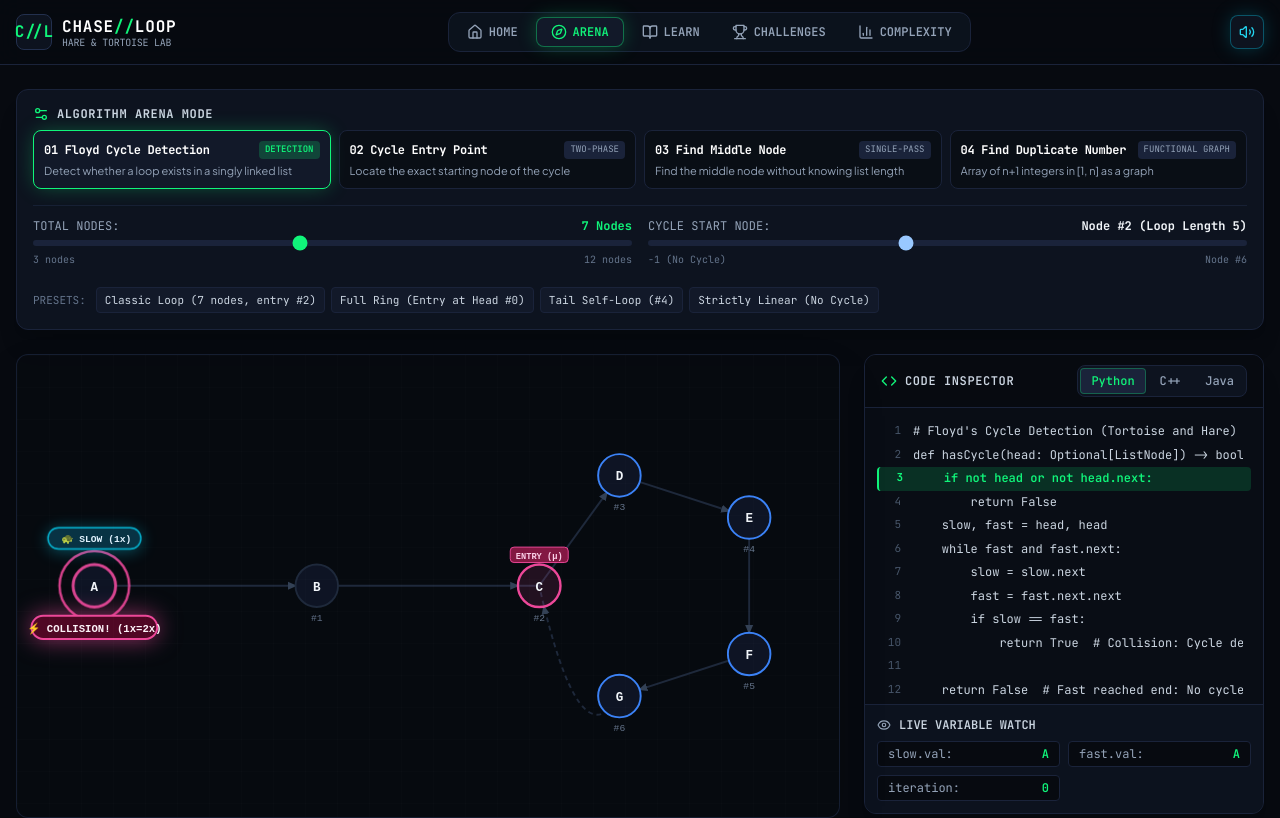
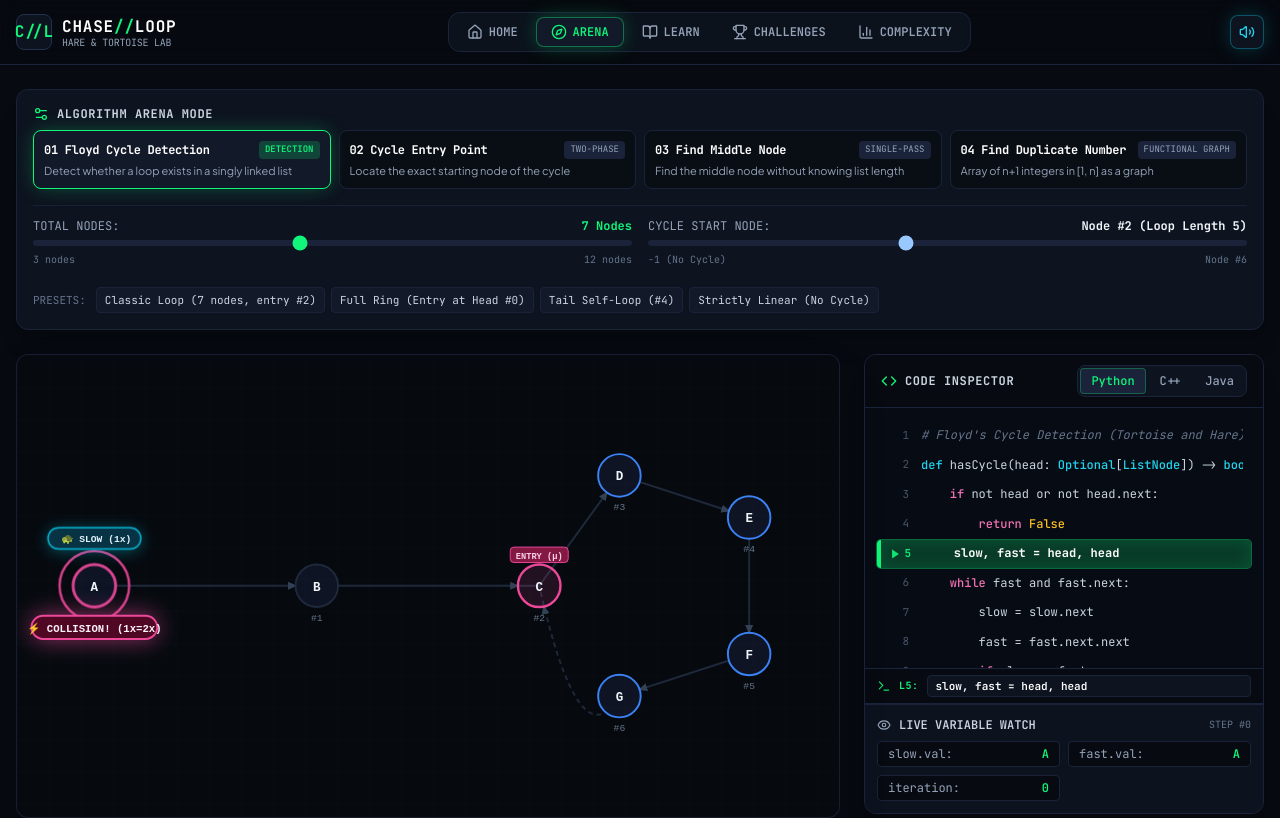
Before and after one commit to cozyneurons/hare-and-tortoise, a React (Vite) app: page / in a window 1280 px wide. Shown: the top 818 px of the page. Built offline with nearby package versions, Linux system fonts and the light colour scheme.

Commit message:
feat: enhance code inspector with active line debugger glyph, auto-scroll, exact line mapping, and execution banner

```diff
--- a/src/algorithms/cycleEntry.ts
+++ b/src/algorithms/cycleEntry.ts
@@ -30,7 +30,7 @@ export function simulateCycleEntry(options: CycleEntryOptions): AlgorithmSimulat
       title: 'Empty List',
       explanation: 'Head is null. No cycle entry exists.',
       detailedReasoning: 'No nodes to traverse.',
-      codeLine: { python: 2, cpp: 2, java: 2 },
+      codeLine: { python: 4, cpp: 3, java: 3 },
       variables: { slow: null, fast: null },
     });
     return {
@@ -62,7 +62,7 @@ export function simulateCycleEntry(options: CycleEntryOptions): AlgorithmSimulat
       title: 'Phase 1: Detection Start',
       explanation: 'Tortoise (Slow, 1x) and Hare (Fast, 2x) placed at Head.',
       detailedReasoning: 'We must first determine if a cycle exists and locate the meeting point.',
-      codeLine: { python: 3, cpp: 3, java: 3 },
+      codeLine: { python: 6, cpp: 6, java: 6 },
       variables: { slow: 0, fast: 0, phase: 'Phase 1: Detection' },
       highlightedNodes: [0],
     });
@@ -90,7 +90,7 @@ export function simulateCycleEntry(options: CycleEntryOptions): AlgorithmSimulat
           title: 'No Cycle Found',
           explanation: 'Fast reached null. Without a cycle, there is no entry point.',
           detailedReasoning: 'Phase 2 cannot begin because list has no loop.',
-          codeLine: { python: 11, cpp: 11, java: 11 },
+          codeLine: { python: 13, cpp: 12, java: 12 },
           variables: { fast: null, cycleEntry: null },
           highlightedNodes: slow !== null ? [slow] : [],
         });
@@ -109,7 +109,7 @@ export function simulateCycleEntry(options: CycleEntryOptions): AlgorithmSimulat
         title: `Phase 1: Iteration ${iteration}`,
         explanation: `Slow at [${nodes[slow!].value}], Fast at [${nodes[fast].value}].`,
         detailedReasoning: 'Advancing pointers at 1x and 2x.',
-        codeLine: { python: 6, cpp: 6, java: 6 },
+        codeLine: { python: 8, cpp: 8, java: 8 },
         variables: { slow: slow!, fast },
         highlightedNodes: [slow!, fast],
       });
@@ -146,7 +146,7 @@ export function simulateCycleEntry(options: CycleEntryOptions): AlgorithmSimulat
     title: 'Phase 1: Detect Meeting Point',
     explanation: `Slow (1x) and Fast (2x) start at Head [${nodes[0].value}]. Target cycle entry is at Index ${cyclePos} ([${nodes[cyclePos].value}]).`,
     detailedReasoning: `Before finding the cycle entry, pointers must collide inside the cycle. μ = ${mu} (prefix), λ = ${lambda} (cycle length).`,
-    codeLine: { python: 4, cpp: 4, java: 4 },
+    codeLine: { python: 6, cpp: 6, java: 6 },
     variables: { slow: nodes[0].value, fast: nodes[0].value, phase: '1: Detect Collision' },
     mathNotes: { mu, lambda },
     highlightedNodes: [0],
@@ -183,7 +183,7 @@ export function simulateCycleEntry(options: CycleEntryOptions): AlgorithmSimulat
         title: `Phase 1 Complete: Collision at [${nodes[slow].value}]!`,
         explanation: `Slow and Fast collided at Node [${nodes[slow].value}] (Index ${slow}). Meeting point locked!`,
         detailedReasoning: `Meeting point M is node ${slow}. Distance from entry k = ${k}. From proof: μ = m·λ - k. We now begin Phase 2.`,
-        codeLine: { python: 8, cpp: 8, java: 8 },
+        codeLine: { python: 11, cpp: 10, java: 10 },
         variables: {
           'meetingNode': nodes[slow].value,
           'k (dist from entry)': k,
@@ -213,7 +213,7 @@ export function simulateCycleEntry(options: CycleEntryOptions): AlgorithmSimulat
       title: `Phase 1: Iteration ${iteration}`,
       explanation: `Slow stepped to [${nodes[slow!].value}], Fast leaped to [${nodes[fast!].value}].`,
       detailedReasoning: `Pointers are closing the distance inside the cycle. Closing rate = 1 node / step.`,
-      codeLine: { python: 6, cpp: 6, java: 6 },
+      codeLine: { python: 8, cpp: 8, java: 8 },
       variables: { slow: nodes[slow!].value, fast: nodes[fast!].value },
       mathNotes: { mu, lambda },
       highlightedNodes: [slow!, fast!],
@@ -241,7 +241,7 @@ export function simulateCycleEntry(options: CycleEntryOptions): AlgorithmSimulat
         title: `Cycle Entry Located: Node [${nodes[ptr1].value}]!`,
         explanation: `Meeting point was directly at Head/Cycle Entry [${nodes[ptr1].value}] (μ = 0).`,
         detailedReasoning: `Since the entire list is a cycle starting at head (μ = 0), the collision occurred at the entry.`,
-        codeLine: { python: 17, cpp: 17, java: 17 },
+        codeLine: { python: 21, cpp: 20, java: 20 },
         variables: { 'Cycle Entry': nodes[ptr1].value, 'Entry Index': ptr1 },
         highlightedNodes: [ptr1],
       });
@@ -274,7 +274,7 @@ export function simulateCycleEntry(options: CycleEntryOptions): AlgorithmSimulat
       title: 'Phase 2: Reset Pointer 1 to Head',
       explanation: `Ptr 1 (Slow) reset to Head [${nodes[0].value}]. Ptr 2 (Hare) remains at Meeting Node [${nodes[ptr2].value}]. Both will now move 1 step at a time!`,
       detailedReasoning: `Distance from Head to Entry is μ = ${mu}. Distance from Meeting Point to Entry along the loop is (λ - k) = ${lambda - k}. Because μ ≡ (λ - k) (mod λ), they will meet precisely at the entry node!`,
-      codeLine: { python: 13, cpp: 13, java: 13 },
+      codeLine: { python: 16, cpp: 15, java: 15 },
       variables: {
         'ptr1 (Head)': nodes[0].value,
         'ptr2 (Meeting)': nodes[ptr2].value,
@@ -315,7 +315,7 @@ export function simulateCycleEntry(options: CycleEntryOptions): AlgorithmSimulat
           title: `Cycle Entry Located: Node [${nodes[ptr1].value}]!`,
           explanation: `Both pointers met at Node [${nodes[ptr1].value}] (Index ${ptr1}). This is the exact start of the cycle!`,
           detailedReasoning: `Ptr 1 walked exactly μ = ${mu} steps from Head. Ptr 2 walked μ steps from meeting point M and completed the loop to reach the entry. Mathematical certainty confirmed!`,
-          codeLine: { python: 17, cpp: 17, java: 17 },
+          codeLine: { python: 21, cpp: 20, java: 20 },
           variables: {
             'Cycle Entry': nodes[ptr1].value,
             'Entry Index': ptr1,
@@ -343,7 +343,7 @@ export function simulateCycleEntry(options: CycleEntryOptions): AlgorithmSimulat
           title: `Phase 2: Step ${phase2Step} (Both 1x)`,
           explanation: `Ptr 1 moved to [${nodes[ptr1].value}], Ptr 2 moved to [${nodes[ptr2].value}].`,
           detailedReasoning: `Both pointers move synchronously at 1 step/iteration. Distance remaining to entry for Ptr 1: ${mu - phase2Step}.`,
-          codeLine: { python: 15, cpp: 15, java: 15 },
+          codeLine: { python: 18, cpp: 17, java: 17 },
           variables: {
             'ptr1': nodes[ptr1].value,
             'ptr2': nodes[ptr2].value,
--- a/src/algorithms/findDuplicate.ts
+++ b/src/algorithms/findDuplicate.ts
@@ -65,7 +65,7 @@ export function simulateFindDuplicate(nums: number[]): AlgorithmSimulationResult
     title: 'Functional Graph Mapped: Start at Index 0',
     explanation: `Array of length ${nums.length} mapped to functional graph $i \\to nums[i]$. Pointers begin at head Index 0.`,
     detailedReasoning: `Because elements are in range [1, n], no element points to Index 0. Index 0 is a guaranteed entry point into the graph component containing the cycle.`,
-    codeLine: { python: 3, cpp: 3, java: 3 },
+    codeLine: { python: 4, cpp: 4, java: 4 },
     variables: {
       'array': JSON.stringify(nums),
       'n': validation.n!,
@@ -87,7 +87,7 @@ export function simulateFindDuplicate(nums: number[]): AlgorithmSimulationResult
     title: 'Phase 1: First Leap',
     explanation: `Slow stepped 1x to Index ${slow} ($nums[0] = ${slow}$). Fast leaped 2x to Index ${fast} ($nums[nums[0]] = ${fast}$).`,
     detailedReasoning: `Fast travels along the array values twice as fast as Slow.`,
-    codeLine: { python: 5, cpp: 5, java: 5 },
+    codeLine: { python: 7, cpp: 7, java: 7 },
     variables: {
       'slow': slow,
       'nums[slow]': nums[slow],
@@ -121,7 +121,7 @@ export function simulateFindDuplicate(nums: number[]): AlgorithmSimulationResult
         title: `Phase 1 Collision at Index ${slow}!`,
         explanation: `Slow and Fast collided at Index ${slow} ($value = ${nums[slow]}$). A cycle is confirmed in the functional graph.`,
         detailedReasoning: `Pointers met inside the loop formed by the duplicate value. Now transition to Phase 2 to locate the cycle entry.`,
-        codeLine: { python: 8, cpp: 8, java: 8 },
+        codeLine: { python: 10, cpp: 9, java: 9 },
         variables: {
           'meetingIndex': slow,
           'meetingValue': nums[slow],
@@ -143,7 +143,7 @@ export function simulateFindDuplicate(nums: number[]): AlgorithmSimulationResult
         title: `Phase 1: Iteration ${iteration}`,
         explanation: `Slow at Index ${slow} ($val=${nums[slow]}$), Fast at Index ${fast} ($val=${nums[fast]}$).`,
         detailedReasoning: `Slow traversed to nums[${prevSlow}] = ${slow}. Fast traversed two hops to nums[nums[${prevFast}]] = ${fast}.`,
-        codeLine: { python: 6, cpp: 6, java: 6 },
+        codeLine: { python: 7, cpp: 7, java: 7 },
         variables: { slow, fast, 'nums[slow]': nums[slow], 'nums[fast]': nums[fast] },
         highlightedNodes: [slow, fast],
       });
@@ -166,7 +166,7 @@ export function simulateFindDuplicate(nums: number[]): AlgorithmSimulationResult
     title: 'Phase 2: Reset Pointer 1 to Index 0',
     explanation: `Ptr 1 reset to Index 0. Ptr 2 remains at collision Index ${ptr2}. Both will advance 1 hop at a time until meeting!`,
     detailedReasoning: `By Floyd's distance theorem, the distance from Index 0 to the duplicate entry equals the distance from collision ${ptr2} forward to the duplicate entry.`,
-    codeLine: { python: 11, cpp: 11, java: 11 },
+    codeLine: { python: 13, cpp: 12, java: 12 },
     variables: { 'ptr1': 0, 'ptr2': ptr2, 'speed': '1x step' },
     highlightedNodes: [ptr1, ptr2],
   });
@@ -196,7 +196,7 @@ export function simulateFindDuplicate(nums: number[]): AlgorithmSimulationResult
         title: `Duplicate Number Found: ${ptr1}!`,
         explanation: `Both pointers collided at Index/Value ${ptr1}. The duplicate number in the array is ${ptr1}!`,
         detailedReasoning: `Multiple indices lead to ${ptr1}, creating the cycle entrance. Solved in O(N) time and O(1) auxiliary space without modifying the original array!`,
-        codeLine: { python: 15, cpp: 15, java: 15 },
+        codeLine: { python: 19, cpp: 18, java: 18 },
         variables: {
           'Duplicate Number': ptr1,
           'Cycle Entry Index': ptr1,
@@ -218,7 +218,7 @@ export function simulateFindDuplicate(nums: number[]): AlgorithmSimulationResult
         title: `Phase 2: Step ${phase2Step}`,
         explanation: `Ptr 1 moved to Index ${ptr1} ($nums[${prev1}] = ${ptr1}$), Ptr 2 moved to Index ${ptr2} ($nums[${prev2}] = ${ptr2}$).`,
         detailedReasoning: `Both pointers stepping 1x towards the cycle entry.`,
-        codeLine: { python: 13, cpp: 13, java: 13 },
+        codeLine: { python: 16, cpp: 15, java: 15 },
         variables: { ptr1, ptr2, 'nums[ptr1]': nums[ptr1], 'nums[ptr2]': nums[ptr2] },
         highlightedNodes: [ptr1, ptr2],
       });
--- a/src/algorithms/findMiddle.ts
+++ b/src/algorithms/findMiddle.ts
@@ -72,7 +72,7 @@ export function simulateFindMiddle(options: FindMiddleOptions): AlgorithmSimulat
     title: 'Initialize Pointers at Head',
     explanation: `Slow and Fast placed at Head [${nodes[0].value}]. List length = ${nodeCount} (${nodeCount % 2 === 0 ? 'EVEN' : 'ODD'}).`,
     detailedReasoning: `Convention: "${convention.toUpperCase()} middle node" for even lengths. When Fast advances 2 steps for every 1 step of Slow, Slow travels exactly half the total distance.`,
-    codeLine: { python: 3, cpp: 3, java: 3 },
+    codeLine: { python: 5, cpp: 4, java: 4 },
     variables: {
       'slow': nodes[0].value,
       'fast': nodes[0].value,
@@ -112,7 +112,7 @@ export function simulateFindMiddle(options: FindMiddleOptions): AlgorithmSimulat
             ? `Fast stepped beyond tail into null (even length). Slow is at Node [${nodes[slow!].value}] (Index ${slow}).`
             : `Fast reached tail Node [${nodes[fast].value}] (odd length). Slow is at Node [${nodes[slow!].value}] (Index ${slow}).`,
           detailedReasoning: `List length is ${nodeCount}. Slow traveled $\\lfloor ${nodeCount} / 2 \\rfloor = ${slow}$ steps. Node [${nodes[slow!].value}] is the exact mathematical middle (${nodeCount % 2 === 0 ? 'second middle for even length' : 'exact middle'}).`,
-          codeLine: { python: 8, cpp: 8, java: 8 },
+          codeLine: { python: 11, cpp: 10, java: 10 },
           variables: {
             'middleNode': nodes[slow!].value,
             'middleIndex': slow,
@@ -135,7 +135,7 @@ export function simulateFindMiddle(options: FindMiddleOptions): AlgorithmSimulat
           title: `Iteration ${iteration}`,
           explanation: `Slow stepped to [${nodes[slow!].value}], Fast leaped to [${nodes[fast!].value}].`,
           detailedReasoning: `Slow has traversed ${iteration} node(s); Fast has traversed ${iteration * 2} nodes. Fast is twice as far as Slow.`,
-          codeLine: { python: 5, cpp: 5, java: 5 },
+          codeLine: { python: 8, cpp: 7, java: 7 },
           variables: {
             'slow': nodes[slow!].value,
             'fast': nodes[fast!].value,
@@ -170,7 +170,7 @@ export function simulateFindMiddle(options: FindMiddleOptions): AlgorithmSimulat
         title: `Iteration ${iteration}`,
         explanation: `Slow stepped to [${nodes[slow!].value}], Fast leaped to [${nodes[fast!].value}].`,
         detailedReasoning: `Fast is two steps ahead for every step of Slow.`,
-        codeLine: { python: 5, cpp: 5, java: 5 },
+        codeLine: { python: 8, cpp: 7, java: 7 },
         variables: { slow: nodes[slow!].value, fast: nodes[fast!].value },
         highlightedNodes: [slow!, fast!],
       });
@@ -186,10 +186,11 @@ export function simulateFindMiddle(options: FindMiddleOptions): AlgorithmSimulat
       prevFastIndex: fast,
       phase: 'COMPLETED',
       status: 'FOUND_MIDDLE',
+      middleIndex: slow,
       title: `First Middle Found: Node [${nodes[slow!].value}]!`,
       explanation: `Fast cannot advance two steps further without hitting null. Slow stops at first middle Node [${nodes[slow!].value}] (Index ${slow}).`,
       detailedReasoning: `For length ${nodeCount}, first middle is index $\\lfloor (${nodeCount}-1)/2 \\rfloor = ${slow}$.`,
-      codeLine: { python: 8, cpp: 8, java: 8 },
+      codeLine: { python: 11, cpp: 10, java: 10 },
       variables: { 'firstMiddleNode': nodes[slow!].value, 'middleIndex': slow },
       highlightedNodes: [slow!],
     });
--- a/src/algorithms/floydCycleDetection.ts
+++ b/src/algorithms/floydCycleDetection.ts
@@ -46,7 +46,7 @@ export function simulateFloydCycleDetection(options: CycleDetectionOptions): Alg
       title: 'Empty List',
       explanation: 'Head pointer is null. An empty list cannot contain a cycle.',
       detailedReasoning: 'No traversal is possible. The algorithm terminates immediately with false.',
-      codeLine: { python: 2, cpp: 2, java: 2 },
+      codeLine: { python: 4, cpp: 4, java: 4 },
       variables: { slow: null, fast: null, hasCycle: false },
     });
     return {
@@ -75,7 +75,7 @@ export function simulateFloydCycleDetection(options: CycleDetectionOptions): Alg
     title: 'Initialize Pointers',
     explanation: `Slow (Tortoise) and Fast (Hare) both placed at Head node [${nodes[0].value}].`,
     detailedReasoning: 'Both pointers begin at the start of the linked list. The search space is initialized.',
-    codeLine: { python: 3, cpp: 3, java: 3 },
+    codeLine: { python: 5, cpp: 6, java: 6 },
     variables: {
       'slow.val': nodes[slow].value,
       'fast.val': nodes[fast].value,
@@ -122,7 +122,7 @@ export function simulateFloydCycleDetection(options: CycleDetectionOptions): Alg
         title: `Collision at Node [${nodes[slow].value}]!`,
         explanation: `Slow and Fast pointers converged on Node [${nodes[slow].value}] (Index ${slow}).`,
         detailedReasoning: `Because Fast moves at 2x and Slow at 1x, their relative closing speed within the cycle is 1 node per iteration. A collision is mathematically guaranteed. Cycle detected!`,
-        codeLine: { python: 8, cpp: 8, java: 8 },
+        codeLine: { python: 10, cpp: 11, java: 11 },
         variables: {
           'slow.val': nodes[slow].value,
           'fast.val': nodes[fast].value,
@@ -150,7 +150,7 @@ export function simulateFloydCycleDetection(options: CycleDetectionOptions): Alg
           ? `Fast pointer reached null. No cycle exists.`
           : `Fast pointer reached terminal Node [${nodes[fast].value}], whose next is null.`,
         detailedReasoning: 'A singly linked list with a cycle has no null-terminating node. Since Fast encountered null, the structure is strictly linear.',
-        codeLine: { python: 11, cpp: 11, java: 11 },
+        codeLine: { python: 12, cpp: 14, java: 14 },
         variables: {
           'slow.val': slow !== null ? nodes[slow].value : null,
           'fast': fast !== null ? nodes[fast].value : 'null',
@@ -174,7 +174,7 @@ export function simulateFloydCycleDetection(options: CycleDetectionOptions): Alg
       title: `Iteration ${iteration}`,
       explanation: `Slow stepped 1x to Node [${nodes[slow!].value}], Fast leaped 2x to Node [${nodes[fast].value}].`,
       detailedReasoning: `Slow advanced 1 node. Fast advanced 2 nodes. Pointers are currently at distinct locations (slow=${slow}, fast=${fast}). Traversing continues.`,
-      codeLine: { python: 5, cpp: 5, java: 5 },
+      codeLine: { python: 7, cpp: 8, java: 8 },
       variables: {
         'slow.val': nodes[slow!].value,
         'fast.val': nodes[fast].value,
--- a/src/components/arena/CodeInspector.tsx
+++ b/src/components/arena/CodeInspector.tsx
@@ -1,7 +1,7 @@
-import React, { useState } from 'react';
+import React, { useState, useEffect, useRef } from 'react';
 import { AlgorithmMode, SimulationStep } from '../../types/simulation';
 import { CODE_TEMPLATES } from '../../data/codeTemplates';
-import { Code, Eye } from 'lucide-react';
+import { Code, Eye, Play, Terminal } from 'lucide-react';
 
 interface CodeInspectorProps {
   mode: AlgorithmMode;
@@ -12,20 +12,76 @@ type SupportedLanguage = 'python' | 'cpp' | 'java';
 
 export const CodeInspector: React.FC<CodeInspectorProps> = ({ mode, currentStep }) => {
   const [language, setLanguage] = useState<SupportedLanguage>('python');
+  const activeLineRef = useRef<HTMLDivElement | null>(null);
 
   const codeString = CODE_TEMPLATES[mode]?.[language] || '';
   const lines = codeString.split('\n');
 
   // Highlight line index (1-based from step, map to 0-based for line array)
   const activeLineNumber = currentStep?.codeLine?.[language] || 0;
+  const activeLineText = activeLineNumber > 0 && activeLineNumber <= lines.length
+    ? lines[activeLineNumber - 1].trim()
+    : '';
+
+  // Auto-scroll active line into view when step or language changes
+  useEffect(() => {
+    if (activeLineRef.current) {
+      activeLineRef.current.scrollIntoView({
+        behavior: 'smooth',
+        block: 'nearest',
+      });
+    }
+  }, [activeLineNumber, language]);
+
+  // Syntax highlighting helper
+  const renderSyntaxLine = (line: string, isActive: boolean) => {
+    // If comment line
+    if (line.trim().startsWith('#') || line.trim().startsWith('//')) {
+      return <span className={isActive ? 'text-lime-200' : 'text-slate-500 italic'}>{line}</span>;
+    }
+
+    // Keyword tokens
+    const tokens = line.split(/(\b(?:def|bool|int|void|public|while|if|else|return|break|do|True|False|true|false|null|nullptr|Optional|ListNode|vector)\b)/g);
+
+    return (
+      <span>
+        {tokens.map((token, i) => {
+          if (
+            ['def', 'bool', 'int', 'void', 'public', 'Optional', 'ListNode', 'vector'].includes(token)
+          ) {
+            return (
+              <span key={i} className={isActive ? 'text-cyan-200 font-bold' : 'text-cyan-400 font-medium'}>
+                {token}
+              </span>
+            );
+          }
+          if (['while', 'if', 'else', 'return', 'break', 'do'].includes(token)) {
+            return (
+              <span key={i} className={isActive ? 'text-pink-200 font-bold' : 'text-pink-400 font-medium'}>
+                {token}
+              </span>
+            );
+          }
+          if (['True', 'False', 'true', 'false', 'null', 'nullptr'].includes(token)) {
+            return (
+              <span key={i} className={isActive ? 'text-amber-200 font-bold' : 'text-amber-400 font-medium'}>
+                {token}
+              </span>
+            );
+          }
+          return <span key={i}>{token}</span>;
+        })}
+      </span>
+    );
+  };
 
   return (
     <div className="flex flex-col h-full bg-arcade-900 border border-arcade-800 rounded-xl overflow-hidden shadow-xl">
       {/* Header with language selector tabs */}
-      <div className="flex items-center justify-between px-4 py-2.5 bg-arcade-950 border-b border-arcade-800">
+      <div className="flex items-center justify-between px-4 py-2.5 bg-arcade-950 border-b border-arcade-800 shrink-0">
         <div className="flex items-center gap-2">
           <Code className="w-4 h-4 text-lime-accent" />
-          <span className="text-xs font-mono font-semibold tracking-wider text-slate-300 uppercase">
+          <span className="text-xs font-mono font-bold tracking-wider text-slate-300 uppercase">
             Code Inspector
           </span>
         </div>
@@ -49,7 +105,7 @@ export const CodeInspector: React.FC<CodeInspectorProps> = ({ mode, currentStep
       </div>
 
       {/* Code Viewer */}
-      <div className="flex-1 overflow-y-auto p-3 font-mono text-[12px] leading-relaxed bg-arcade-950/60 select-text">
+      <div className="flex-1 overflow-y-auto p-3 font-mono text-[12px] leading-relaxed bg-arcade-950/70 select-text">
         {lines.map((line, idx) => {
           const lineNumber = idx + 1;
           const isActive = lineNumber === activeLineNumber;
@@ -57,37 +113,67 @@ export const CodeInspector: React.FC<CodeInspectorProps> = ({ mode, currentStep
           return (
             <div
               key={`line-${idx}`}
-              className={`flex items-start rounded transition-colors duration-150 py-0.5 px-2 ${
+              ref={isActive ? activeLineRef : null}
+              className={`group flex items-center rounded transition-all duration-150 py-1 px-2 my-0.5 ${
                 isActive
-                  ? 'bg-lime-accent/15 border-l-2 border-lime-accent text-lime-accent font-semibold'
+                  ? 'bg-lime-accent/20 border-l-4 border-lime-accent text-white font-bold shadow-[inset_0_0_15px_rgba(16,245,122,0.15)] ring-1 ring-lime-accent/40'
                   : 'text-slate-300 hover:bg-white/[0.02]'
               }`}
             >
-              {/* Line number gutter */}
-              <span
-                className={`w-7 shrink-0 text-right pr-3 select-none text-[11px] ${
-                  isActive ? 'text-lime-accent font-bold' : 'text-slate-600'
+              {/* Line number gutter with debugger execution glyph */}
+              <div
+                className={`w-9 shrink-0 flex items-center justify-end pr-3 select-none text-[11px] font-mono ${
+                  isActive ? 'text-lime-accent font-black' : 'text-slate-600'
                 }`}
               >
-                {lineNumber}
-              </span>
+                {isActive ? (
+                  <span className="inline-flex items-center gap-1 text-lime-accent animate-pulse font-extrabold mr-0.5">
+                    <Play className="w-2.5 h-2.5 fill-current" />
+                    <span>{lineNumber}</span>
+                  </span>
+                ) : (
+                  <span>{lineNumber}</span>
+                )}
+              </div>
 
               {/* Code line content */}
-              <span className="whitespace-pre overflow-x-auto">{line}</span>
+              <div className="whitespace-pre overflow-x-auto flex-1 font-mono">
+                {renderSyntaxLine(line, isActive)}
+              </div>
             </div>
           );
         })}
       </div>
 
+      {/* Active Line Execution Bar */}
+      {activeLineNumber > 0 && activeLineText && (
+        <div className="px-3 py-1.5 bg-arcade-950 border-t border-b border-arcade-800 flex items-center gap-2 font-mono text-xs shrink-0">
+          <Terminal className="w-3.5 h-3.5 text-lime-accent shrink-0 animate-pulse" />
+          <span className="text-[10px] text-lime-accent font-bold uppercase tracking-wider shrink-0">
+            L{activeLineNumber}:
+          </span>
+          <span className="text-white font-semibold truncate text-[11px] bg-arcade-900 px-2 py-0.5 rounded border border-arcade-800 flex-1">
+            {activeLineText}
+          </span>
+        </div>
+      )}
+
       {/* Live Variable Watch Panel */}
-      <div className="border-t border-arcade-800 bg-arcade-900/90 p-3">
-        <div className="flex items-center gap-2 text-xs font-mono text-slate-400 mb-2">
-          <Eye className="w-3.5 h-3.5 text-tortoise-cyan" />
-          <span className="font-semibold text-slate-300">LIVE VARIABLE WATCH</span>
+      <div className="border-t border-arcade-800 bg-arcade-900/95 p-3 shrink-0">
+        <div className="flex items-center justify-between text-xs font-mono text-slate-400 mb-2">
+          <div className="flex items-center gap-2">
+            <Eye className="w-3.5 h-3.5 text-tortoise-cyan" />
+            <span className="font-semibold text-slate-300">LIVE VARIABLE WATCH</span>
+          </div>
+          {currentStep && (
+            <span className="text-[10px] text-slate-500 font-mono">
+              STEP #{currentStep.stepIndex}
+            </span>
+          )}
         </div>
 
         {currentStep && currentStep.variables && Object.keys(currentStep.variables).length > 0 ? (
-          <div className="grid grid-cols-2 gap-2 max-h-28 overflow-y-auto font-mono text-xs">
+          <div className="grid grid-cols-2 gap-2 max-h-24 overflow-y-auto font-mono text-xs">
             {Object.entries(currentStep.variables).map(([key, val]) => (
               <div
                 key={`var-${key}`}
```
